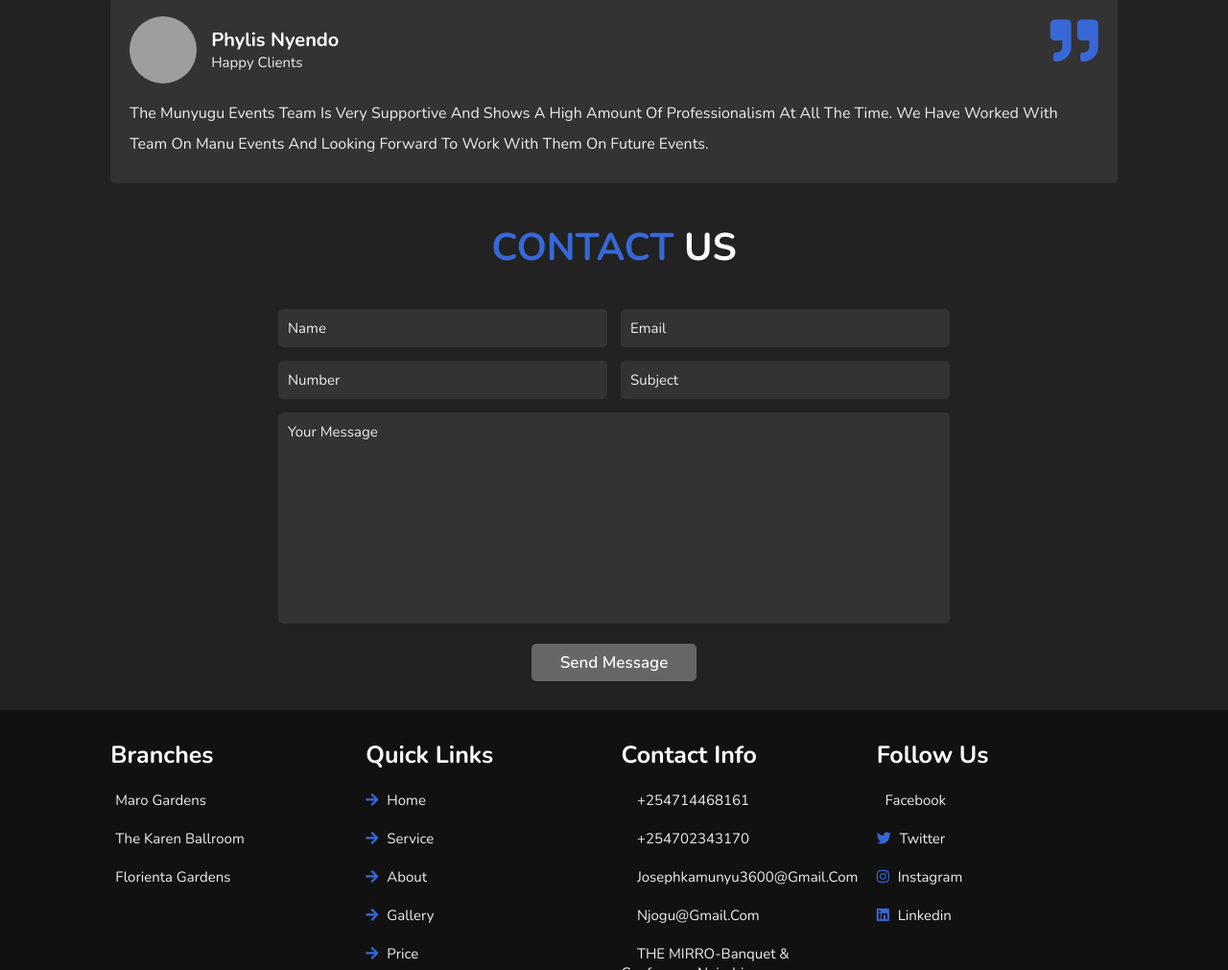
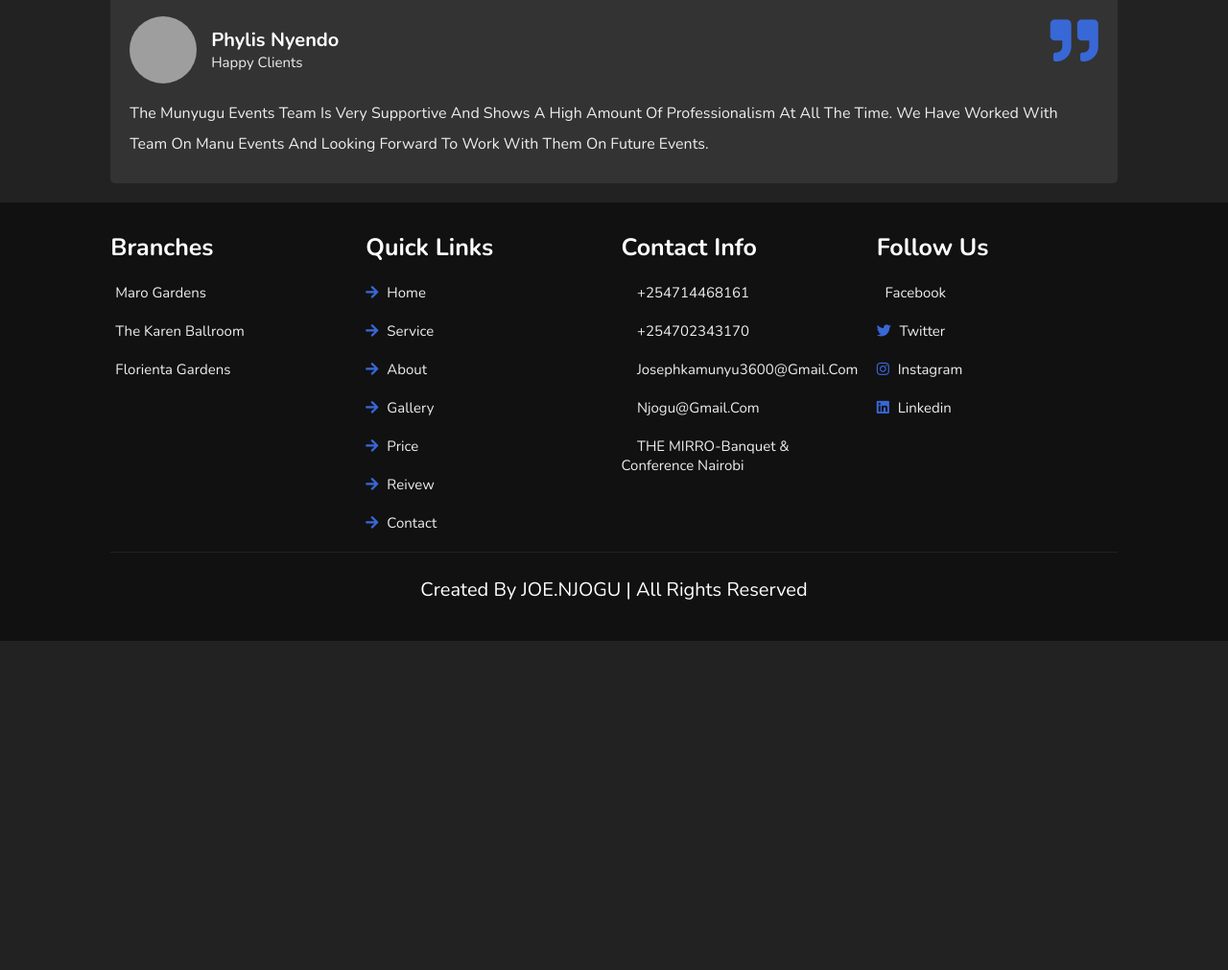
Before and after one commit to heptaseven/munyugu-website, a plain HTML site: page index.html in a window 1280 px wide. Shown: the part 4098-5109 px from the top of the page at 96% size. After the commit the page ends 4766 px from the top, so only its background shows below. Drawn offline with nearby package versions, Linux system fonts and the light colour scheme; grey boxes are pictures that could not be loaded; some icons are missing.

Commit message:
Update index.html

```diff
--- a/index.html
+++ b/index.html
@@ -379,22 +379,7 @@
 
 <!-- contact section starts  -->
 
-<section class="contact" id="contact">
 
-    <h1 class="heading"> <span>contact</span> us </h1>
-
-    <form action="">
-        <div class="inputBox">
-            <input type="text" placeholder="name">
-            <input type="email" placeholder="email">
-        </div>
-        <div class="inputBox">
-            <input type="number" placeholder="number">
-            <input type="text" placeholder="subject">
-        </div>
-        <textarea name="" placeholder="your message" id="" cols="30" rows="10"></textarea>
-        <input type="submit" value="send message" class="btn">
-    </form>
 
 </section>
 
```
